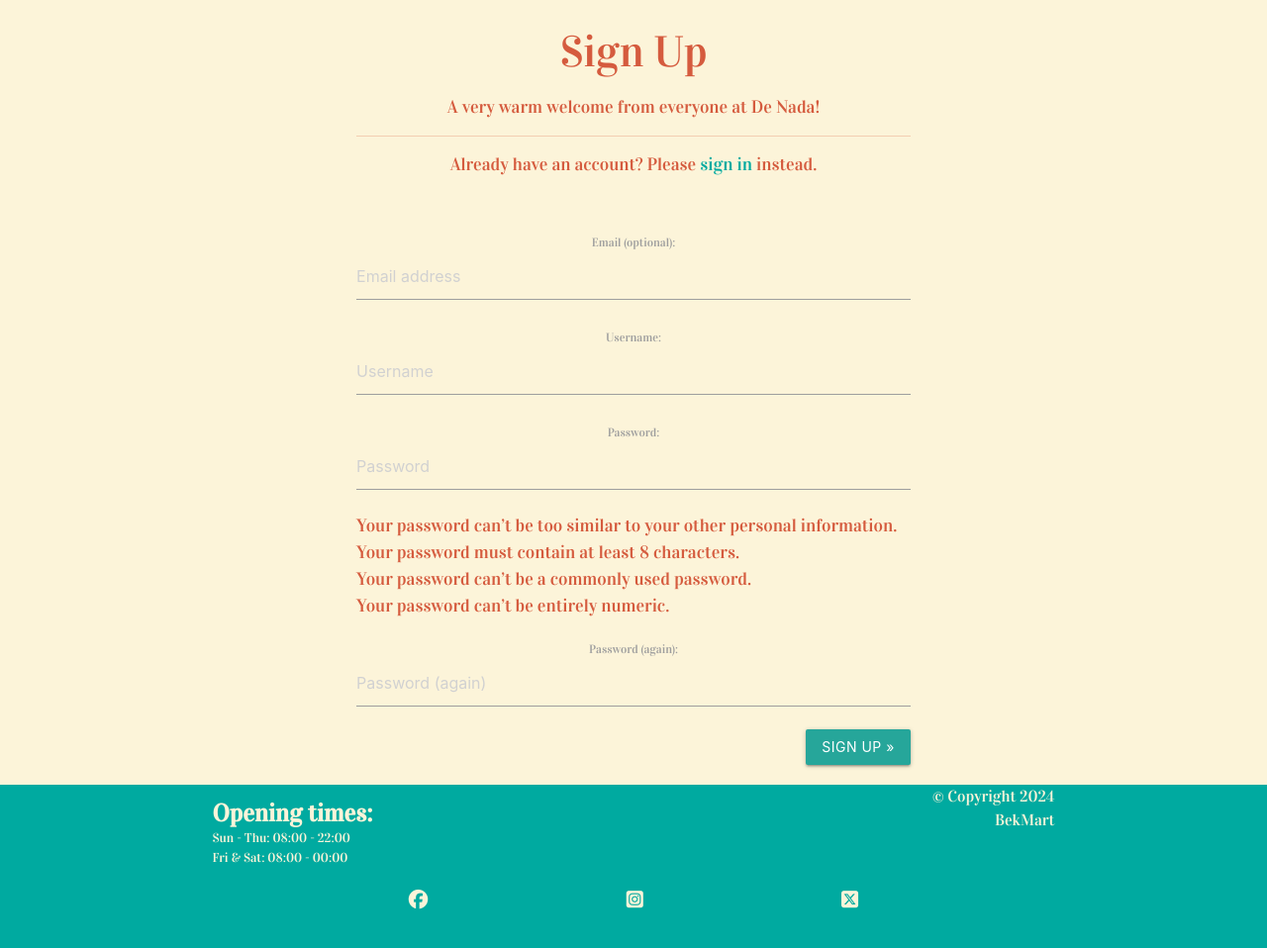
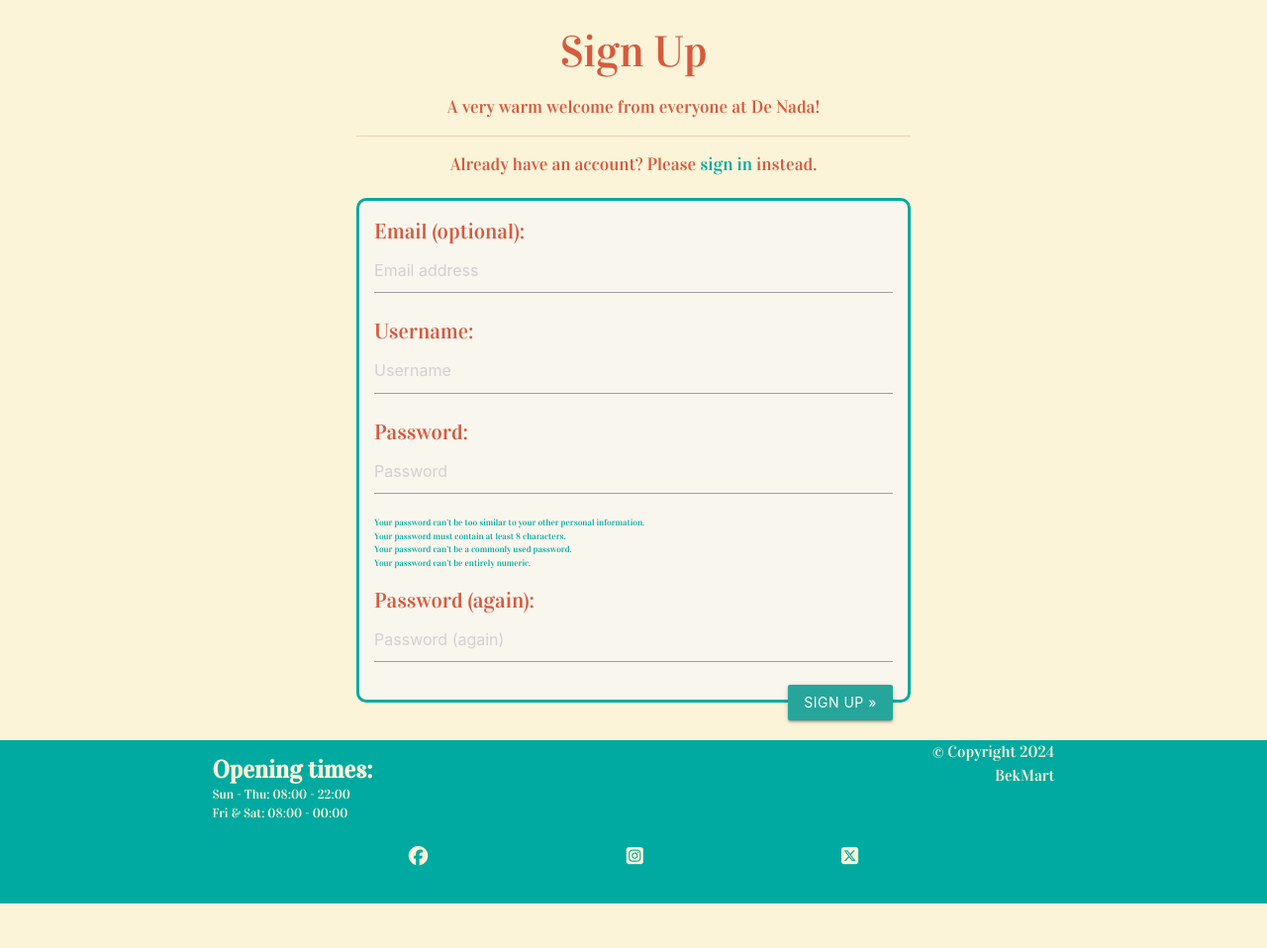
Before and after one commit to BekMart/denada, a Django app: page /accounts/signup/ in a window 1280 px wide. Shown: the part 312-1270 px from the top of the page at 99% size. After the commit the page ends 1225 px from the top, so only its background shows below. Run offline with Django 4.2, Linux system fonts and the light colour scheme; parts of the project's set-up code (start-up, migrations or seed data) failed here and were passed over; some libraries are stand-ins or nearby versions.

Commit message:
Apply css style to signup page

```diff
--- a/static/css/style.css
+++ b/static/css/style.css
@@ -100,6 +100,27 @@
 .hidden-text {
     display: none;
 }
+
+/* Sign up page */
+#signup_intro {
+    margin-bottom: 0;
+}
+
+#signup_form {
+    border: #00aaa0 solid 3px;
+    border-radius: 10px;
+    background-color: #F9F6EE;
+    padding: 15px;
+    margin-top: -30px;
+}
+
+/* label.form-label {
+    color: #d55b3e !important;
+    font-size: larger;
+    display: flex;
+    align-self: flex-start;
+    margin-bottom: 0;
+} */
 
 /* Hero image */
 #hero {
@@ -308,12 +329,19 @@
     margin: 20px 0;
 }
 
-label.form-label {
+label.active {
     color: #d55b3e !important;
     font-size: larger;
     display: flex;
     align-self: flex-start;
     margin-bottom: 0;
+}
+
+#signup_form li {
+    list-style-type: circle !important;
+    font-size: xx-small;
+    align-self: flex-start !important;
+    color: #00aaa0;
 }
 
 /* Contact Page */
```
